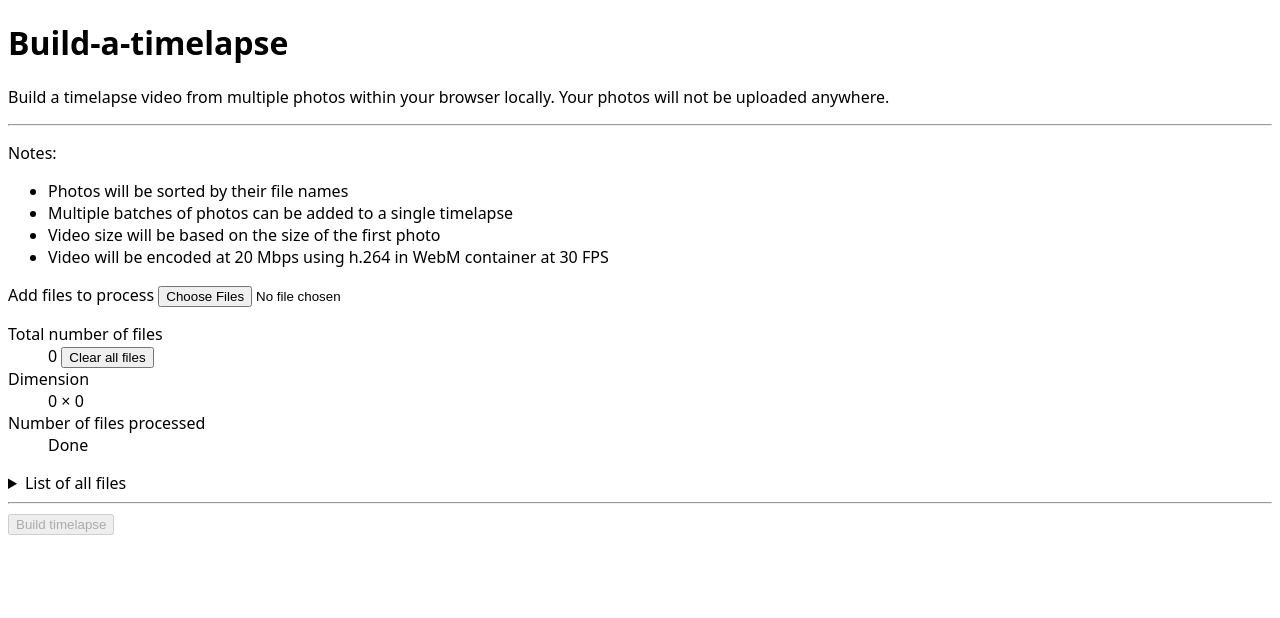
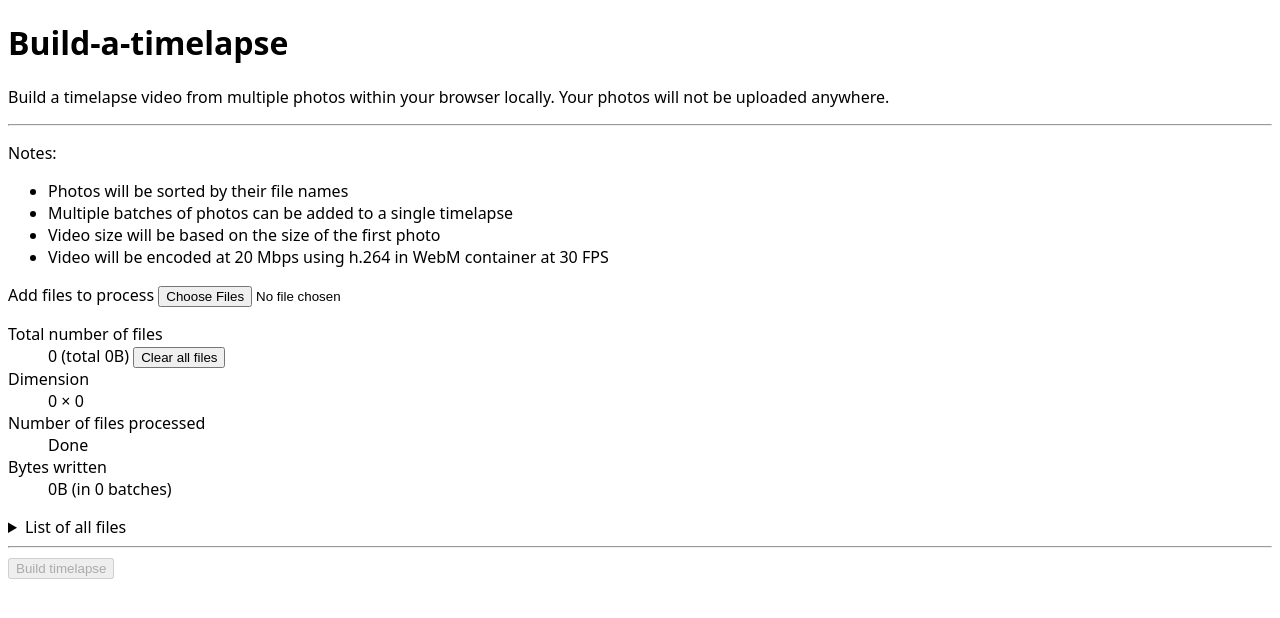
Before and after one commit to compulim/build-a-timelapse, a React app: page / in a window 1280 px wide. Shown: the top 618 px of the page. Built offline with nearby package versions, Linux system fonts and the light colour scheme.

Commit message:
Add stats

```diff
--- a/public/static/css/main.css
+++ b/public/static/css/main.css
@@ -2,3 +2,8 @@ body {
   font-family: system-ui, -apple-system, BlinkMacSystemFont, 'Segoe UI', Roboto, Oxygen, Ubuntu, Cantarell, 'Open Sans',
     'Helvetica Neue', sans-serif;
 }
+
+.rendering-canvas {
+  height: auto;
+  width: 320px;
+}
--- a/src/tsconfig.json
+++ b/src/tsconfig.json
@@ -6,6 +6,7 @@
     "esModuleInterop": true,
     "jsx": "react",
     "lib": ["DOM", "ESNext", "WebWorker"],
+    "moduleResolution": "NodeNext",
     "preserveWatchOutput": true,
     "skipLibCheck": true,
     "strict": true,
--- a/src/ui/Main.tsx
+++ b/src/ui/Main.tsx
@@ -1,4 +1,5 @@
-import React, { FormEventHandler, useCallback, useMemo, useState } from 'react';
+import bytes from 'bytes';
+import React, { FormEventHandler, useCallback, useMemo, useRef, useState } from 'react';
 import random from 'math-random';
 
 import createAsyncQueue from '../util/createAsyncQueue.js';
@@ -20,7 +21,20 @@ const Main = () => {
   const [[width, height], setDimension] = useState<[number, number]>([0, 0]);
   const [busy, setBusy] = useState(false);
   const [files, setFiles] = useState<Map<string, File>>(new Map());
+  const [numBytesWritten, setNumBytesWritten] = useState(0);
+  const [numFlush, setNumFlush] = useState(0);
   const [numFramesProcessed, setNumFramesProcessed] = useState(0);
+  const canvasRef = useRef<HTMLCanvasElement>(null);
+
+  const numBytesOriginal = useMemo(() => {
+    let nextNumBytesOriginal = 0;
+
+    for (let file of files.values()) {
+      nextNumBytesOriginal += file.size;
+    }
+
+    return nextNumBytesOriginal;
+  }, [files]);
 
   const sortedFiles = useMemo(
     () => Array.from(files.values()).sort(({ name: x }, { name: y }) => (x > y ? 1 : x < y ? -1 : 0)),
@@ -58,6 +72,12 @@ const Main = () => {
       return;
     }
 
+    const { current: canvas } = canvasRef;
+
+    if (!canvas) {
+      return;
+    }
+
     const fileHandle = await window.showSaveFilePicker({
       suggestedName: `timelapse-${random().toString(36).substr(2, 7)}.webm`,
       types: [
@@ -72,8 +92,9 @@ const Main = () => {
     }
 
     setBusy(true);
+    setNumBytesWritten(0);
+    setNumFlush(0);
 
-    const canvas = document.createElement('canvas');
     const writable = await fileHandle.createWritable();
 
     canvas.height = height;
@@ -99,7 +120,7 @@ const Main = () => {
     const asyncQueue = createAsyncQueue<
       | ['dataavailable', Blob]
       | ['decode error', Error]
-      | ['decoded', ImageBitmap]
+      | ['decoded', [ImageBitmap, string]]
       | ['record error', DOMException]
       | ['stop']
     >();
@@ -108,9 +129,9 @@ const Main = () => {
     recorder.addEventListener('dataavailable', ({ data }) => asyncQueue.push(['dataavailable', data]));
     recorder.addEventListener('stop', () => asyncQueue.push(['stop']));
 
-    worker.addEventListener('message', ({ data: [type, data] }) => {
+    worker.addEventListener('message', ({ data: [type, data, name] }) => {
       if (type === 'decoded') {
-        asyncQueue.push([type, data]);
+        asyncQueue.push([type, [data, name]]);
       } else if (type === 'decode error') {
         asyncQueue.push([type, new Error(data)]);
       }
@@ -131,13 +152,26 @@ const Main = () => {
 
       if (type === 'dataavailable') {
         await writable.write({ type: 'write', data: payload });
+
+        setNumBytesWritten(numBytesWritten => numBytesWritten + payload.size);
+        setNumFlush(numFlush => numFlush + 1);
       } else if (type === 'stop') {
         await writable.close();
         setBusy(false);
 
         asyncQueue.close();
       } else if (type === 'decoded') {
-        context.drawImage(await payload, 0, 0);
+        const [imageBitmap, name] = payload;
+
+        if (imageBitmap.height !== height || imageBitmap.width !== width) {
+          recorder.stop();
+
+          return alert(
+            `Failed to draw snapshot "${name}".\n\nResolution is ${imageBitmap.width}x${imageBitmap.height}, expected ${width}x${height}.`
+          );
+        }
+
+        context.drawImage(imageBitmap, 0, 0);
         track.requestFrame();
 
         setNumFramesProcessed(++index);
@@ -157,7 +191,7 @@ const Main = () => {
         alert('Failed to record, aborting.');
       }
     }
-  }, [height, setBusy, setNumFramesProcessed, sortedFiles, width]);
+  }, [height, setBusy, setNumBytesWritten, setNumFlush, setNumFramesProcessed, sortedFiles, width]);
 
   const { size: numFiles } = files;
 
@@ -182,7 +216,7 @@ const Main = () => {
       <dl>
         <dt>Total number of files</dt>
         <dd>
-          {numFiles}{' '}
+          {numFiles} (total {bytes(numBytesOriginal)}){' '}
           <button onClick={handleClearAllFilesClick} type="button">
             Clear all files
           </button>
@@ -194,6 +228,10 @@ const Main = () => {
         <dt>Number of files processed</dt>
         <dd>
           {busy ? `${numFramesProcessed}/${numFiles} (${Math.ceil((numFramesProcessed / numFiles) * 100)}%)` : 'Done'}
+        </dd>
+        <dt>Bytes written</dt>
+        <dd>
+          {bytes(numBytesWritten)} (in {numFlush} batches)
         </dd>
       </dl>
       <details>
@@ -208,6 +246,9 @@ const Main = () => {
       <button disabled={busy || !numFiles} onClick={handleStart} type="button">
         Build timelapse
       </button>
+      <p>
+        <canvas className="rendering-canvas" ref={canvasRef} />
+      </p>
     </main>
   );
 };
--- a/src/worker.ts
+++ b/src/worker.ts
@@ -1,10 +1,10 @@
-addEventListener('message', async ({ data: [type, blob] }) => {
+addEventListener('message', async ({ data: [type, file] }) => {
   switch (type) {
     case 'decode':
       try {
-        const imageBitmap = await createImageBitmap(blob);
+        const imageBitmap = await createImageBitmap(file);
 
-        postMessage(['decoded', imageBitmap], [imageBitmap]);
+        postMessage(['decoded', imageBitmap, file.name], [imageBitmap]);
       } catch (error) {
         postMessage(['decode error', (error as any)?.message]);
       }
```
Also changed, not shown: package.json (+5 -3 lines), 1 other file (tests, documents, lock files or other folders).
